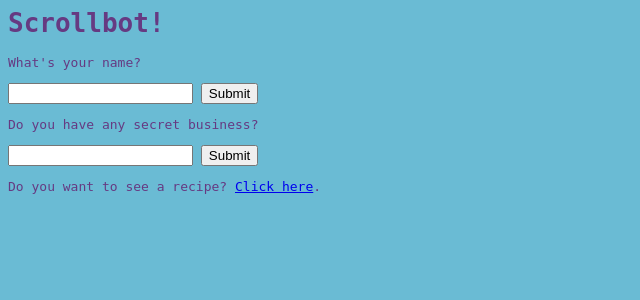
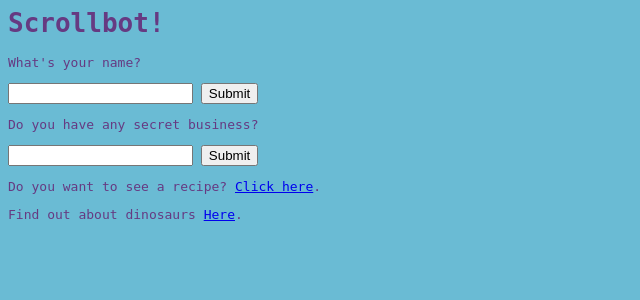
Before and after one commit to csuhj/scrollbot-web, a Flask app: page / in a window 1280 px wide. Shown: the top 300 px of the page, without its empty margins (0-640 px from the left). Run offline with Flask 2, Linux system fonts and the light colour scheme.

Commit message:
Added a dinosaur page!

```diff
--- a/app.py
+++ b/app.py
@@ -71,6 +71,10 @@ def moreRecipes():
 def usefulLinks():
     return render_template('useful-links.html')
 
+@app.route('/dinosaurs')
+def dinosaurs():
+    return render_template('dinosaurs.html')
+
 if __name__ == '__main__':
     startScroll()
     app.run(debug=False, host='0.0.0.0', port=int('80'))
--- a/templates/index.html
+++ b/templates/index.html
@@ -14,6 +14,8 @@
       <input type="text" name="text" value="" />
       <input type="submit">
     </form>
-    <p>Do you want to see a recipe? <a href="/recipe">Click here</a>.
+    <p>Do you want to see a recipe? <a href="/recipe">Click here</a>.</p>
+    <p>Find out about dinosaurs <a href="/dinosaurs">Here</a>.</p>
+
   </body>
 </html>
```
Also changed, not shown: templates/dinosaurs.html (added, +22 -0 lines).
